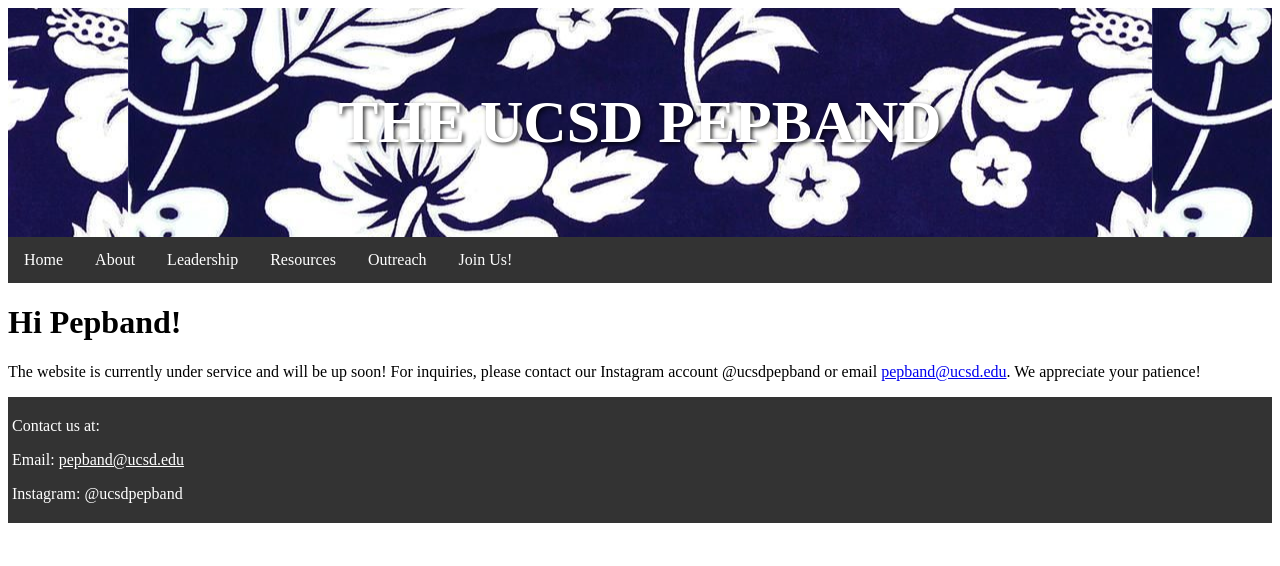
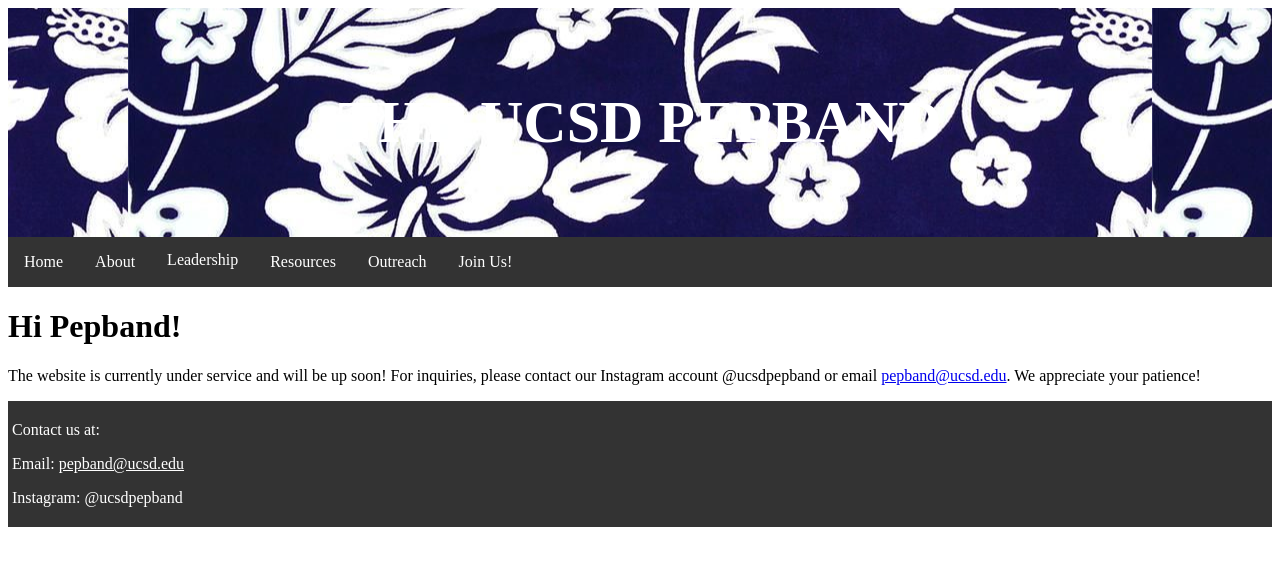
Before and after one commit to The-UCSD-Pepband/The-UCSD-Pepband, a Jekyll site: the page built from index.html, in a window 1280 px wide. Shown: the top 566 px of the page. Built offline with Jekyll 4.4.1, drawn with Linux system fonts in a browser that asks for light colours.

Commit message:
changed units to rem

```diff
--- a/css/main.css
+++ b/css/main.css
@@ -8,13 +8,11 @@
 /* For the Default page layout*/
 /* Style the Main Header*/
 header {
-   padding: 20px;
+   padding: 1.25rem;
    text-align: center;
    color: var(--title-text);
-   text-shadow: 2px 2px 4px rgba(0, 0, 0, 0.8);
    font-weight: bold;
-   size: 20px;
-   font-size: 60px;
+   font-size: 3.75rem;
 }
 /* Style the Nav Bar and Dropdown Menus*/
 .navbar {
@@ -23,10 +21,10 @@
 }
 .navbar a {
   float: left;
-  font-size: 16px;
+  font-size: 1rem;
   color: white;
   text-align: center;
-  padding: 14px 16px;
+  padding: 1rem;
   text-decoration: none;
 }
 .dropdown {
@@ -34,11 +32,11 @@
   overflow: hidden;
 }
 .dropdown .dropbtn {
-  font-size: 16px;
+  font-size: 1rem;
   border: none;
   outline: none;
   color: white;
-  padding: 14px 16px;
+  padding: 0.875rem 1rem;
   background-color: inherit;
   font-family: inherit;
   margin: 0;
@@ -50,14 +48,14 @@
   display: none;
   position: absolute;
   background-color:  #333;
-  min-width: 160px;
-  box-shadow: 0px 8px 16px 0px rgba(0,0,0,0.2);
+  min-width: 10rem;
+  box-shadow: 0rem 0.5rem 1rem 0rem rgba(0,0,0,0.2);
   z-index: 1;
 }
 .dropdown-content a {
   float: none;
   color: white;
-  padding: 12px 16px;
+  padding: 0.75rem 1rem;
   text-decoration: none;
   display: block;
   text-align: left;
@@ -69,17 +67,11 @@
 .dropdown:hover .dropdown-content {
   display: block;
 }
-
-
-
-
-
-
-
+/*Style the footer*/
 footer {
   background-color: #f1f1f1;
   text-align: left;
-  padding: 4px;
+  padding: 0.25rem;
   color: var(--title-text);
   background-color: var(--gray);
   a:link{color: var(--title-text)};
@@ -110,32 +102,32 @@
 .twocolumn {
   display: grid;
   grid-template-columns: repeat(2, 1fr);
-  gap: 20px;
-  max-width: 2400px;
-  margin-top: 20px auto;
-  padding: 0 20px;
+  gap: 1.25rem;
+  max-width: 150rem;
+  margin-top: 1.25rem auto;
+  padding: 1.25rem;
 }
 .leaderbio {
   display: flex;
   align-items: center;
   background-color: #ffffff;
-  border-radius: 20px;
-  padding: 24px;
-  box-shadow: 0 4px 12px rgba(0, 0, 0, 0.1);
-  border: 1px solid #eaeaea;
-  margin-left: 0px;
-  margin-right: 0px;
+  border-radius: 1.25rem;
+  padding: 1.5rem;
+  box-shadow: 0 0.25rem 0.75rem rgba(0, 0, 0, 0.1);
+  border: 0.125rem solid #eaeaea;
+  margin-left: 0rem;
+  margin-right: 0rem;
 }
 .imagecontainer{
   flex-shrink: 0;
-  margin-right: 25px;
+  margin-right: 1.5rem;
 }
 .imgcircle {
-  width: 100px;
-  height: 100px;
+  width: 6rem;
+  height: 6rem;
   border-radius: 50%;
   object-fit: cover;
-  border: 3px solid var(--gray);
+  border: 0.125rem solid var(--gray);
 }
 .name {
   margin: 0;
@@ -147,7 +139,7 @@
   line-height: 0;
 }
 .bio {
-  margin-top: 8px;
+  margin-top: 0.5rem;
   font-size: 1rem;
   color: #555;
   line-height: 1.5;
```
